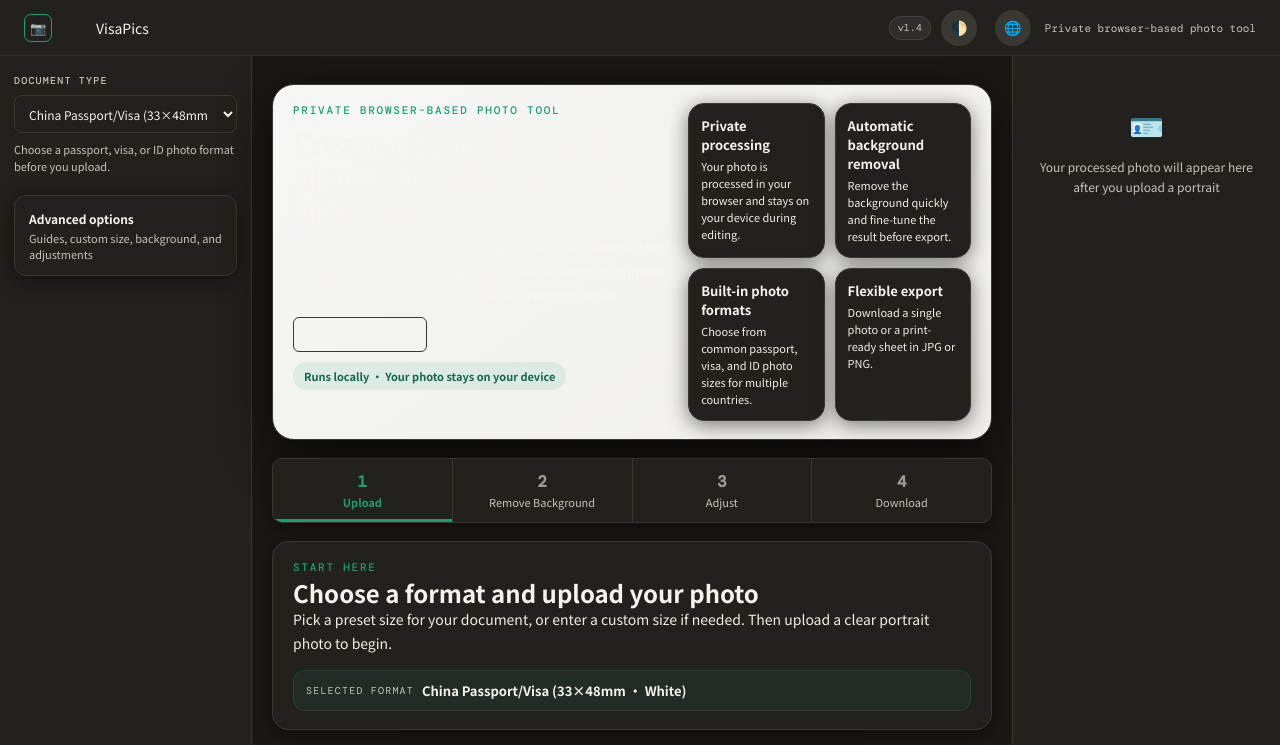
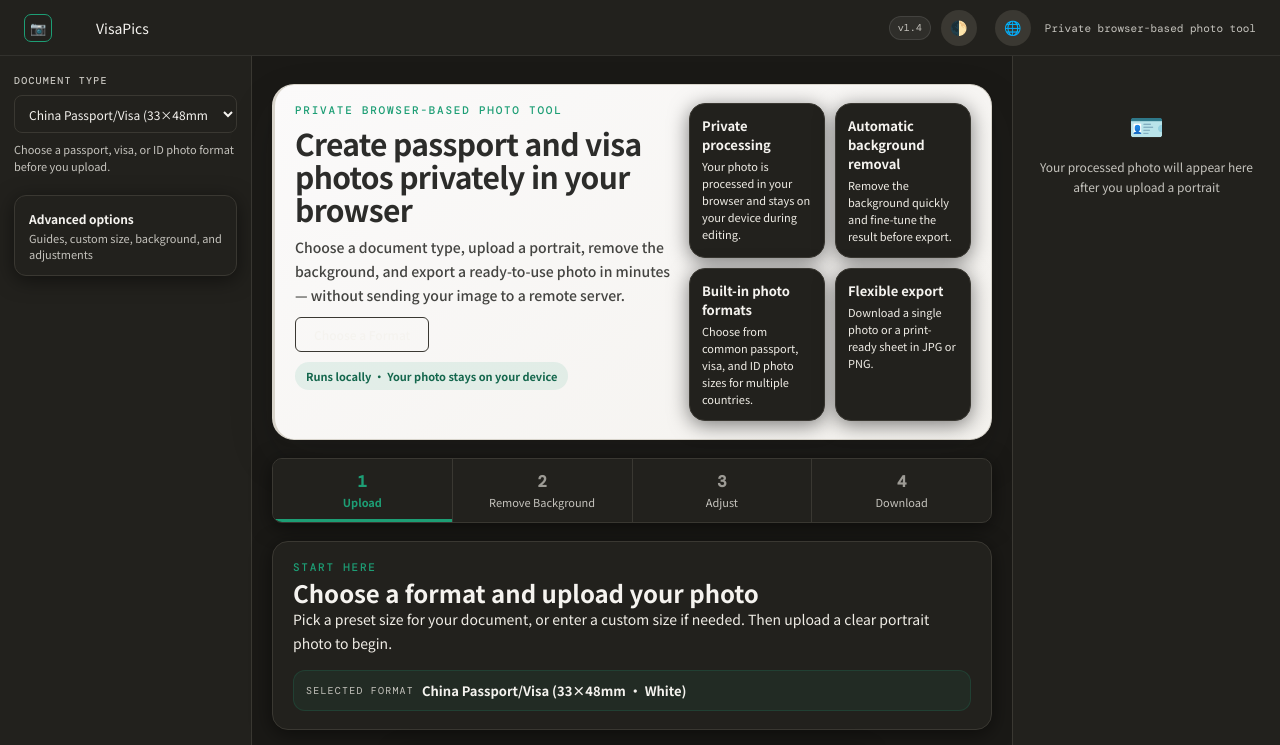
Before and after one commit to stoval/visaphoto-, a website with bundled scripts: page app/index.html in a window 1280 px wide. Both pictures are taken after a click on the button "Toggle theme". Shown: the top 745 px of the page. Built offline with nearby package versions, Linux system fonts and the light colour scheme.

Commit message:
fix: restore app hero readability in dark theme

```diff
--- a/styles/main.css
+++ b/styles/main.css
@@ -419,10 +419,11 @@ body {
   grid-template-columns: minmax(0, 1.2fr) minmax(0, 0.9fr);
   gap: 18px;
   padding: 18px 20px;
-  background: linear-gradient(145deg, rgba(255,255,255,0.96), rgba(248,247,243,0.96));
+  background: linear-gradient(145deg, rgba(255,255,255,0.98), rgba(248,247,243,0.98));
   border: 1px solid var(--bg2);
+  border-left: 3px solid var(--gold);
   border-radius: 22px;
-  box-shadow: var(--shadow-lg);
+  box-shadow: 0 4px 6px rgba(44,44,42,0.04), 0 20px 48px rgba(44,44,42,0.12);
 }
 .hero-copy {
   display: flex;
@@ -451,8 +452,19 @@ body {
 .hero-subtitle {
   font-size: 14px;
   line-height: 1.7;
-  color: color-mix(in srgb, var(--ink) 84%, white 16%);
+  color: var(--ink2);
   font-weight: 500;
+}
+[data-theme="dark"] .product-hero {
+  background: linear-gradient(145deg, rgba(255,255,255,0.98), rgba(248,247,243,0.98));
+  border-color: #d9d5cc;
+}
+[data-theme="dark"] .product-hero .hero-copy,
+[data-theme="dark"] .product-hero .hero-title {
+  color: #2c2c2a;
+}
+[data-theme="dark"] .product-hero .hero-subtitle {
+  color: #444441;
 }
 .section-copy {
   font-size: 14px;
```
